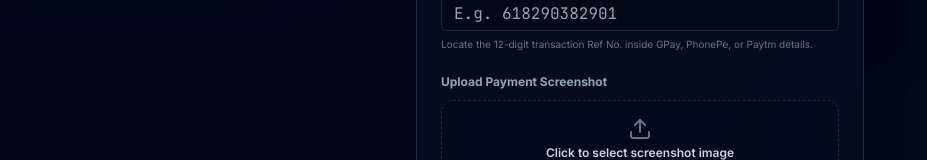
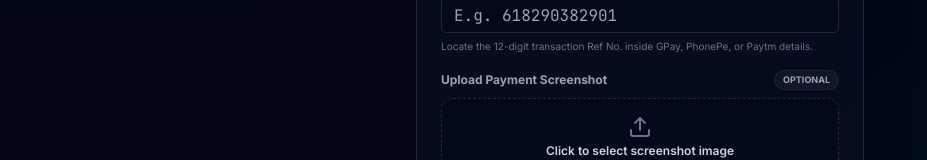
Before and after one commit to heyyhemannn/TransitOS, a Next.js app in the folder apps/web/: page /pay-confirm in a window 1280 px wide. Shown: the part 417-577 px from the top of the page, without its empty margins (0-927 px from the left). Built offline with nearby package versions, Linux system fonts and the light colour scheme; no server answers.

Commit message:
feat(web): make payment screenshot optional in payment confirmation

```diff
--- a/apps/web/src/app/pay-confirm/page.tsx
+++ b/apps/web/src/app/pay-confirm/page.tsx
@@ -192,9 +192,14 @@ export default function ParentConfirmPage() {
 
               {/* Screenshot File Upload */}
               <div className="space-y-2">
-                <Label className="text-xs font-bold text-slate-400">
-                  Upload Payment Screenshot
-                </Label>
+                <div className="flex justify-between items-center">
+                  <Label className="text-xs font-bold text-slate-400">
+                    Upload Payment Screenshot
+                  </Label>
+                  <span className="text-[9px] font-bold text-slate-400 bg-slate-800/40 border border-slate-800/80 px-2 py-0.5 rounded-full">
+                    OPTIONAL
+                  </span>
+                </div>
                 <div className="border border-dashed border-slate-800 hover:border-slate-700 bg-slate-950/40 rounded-xl p-4 flex flex-col items-center justify-center relative cursor-pointer group transition duration-300">
                   <Input
                     type="file"
```
